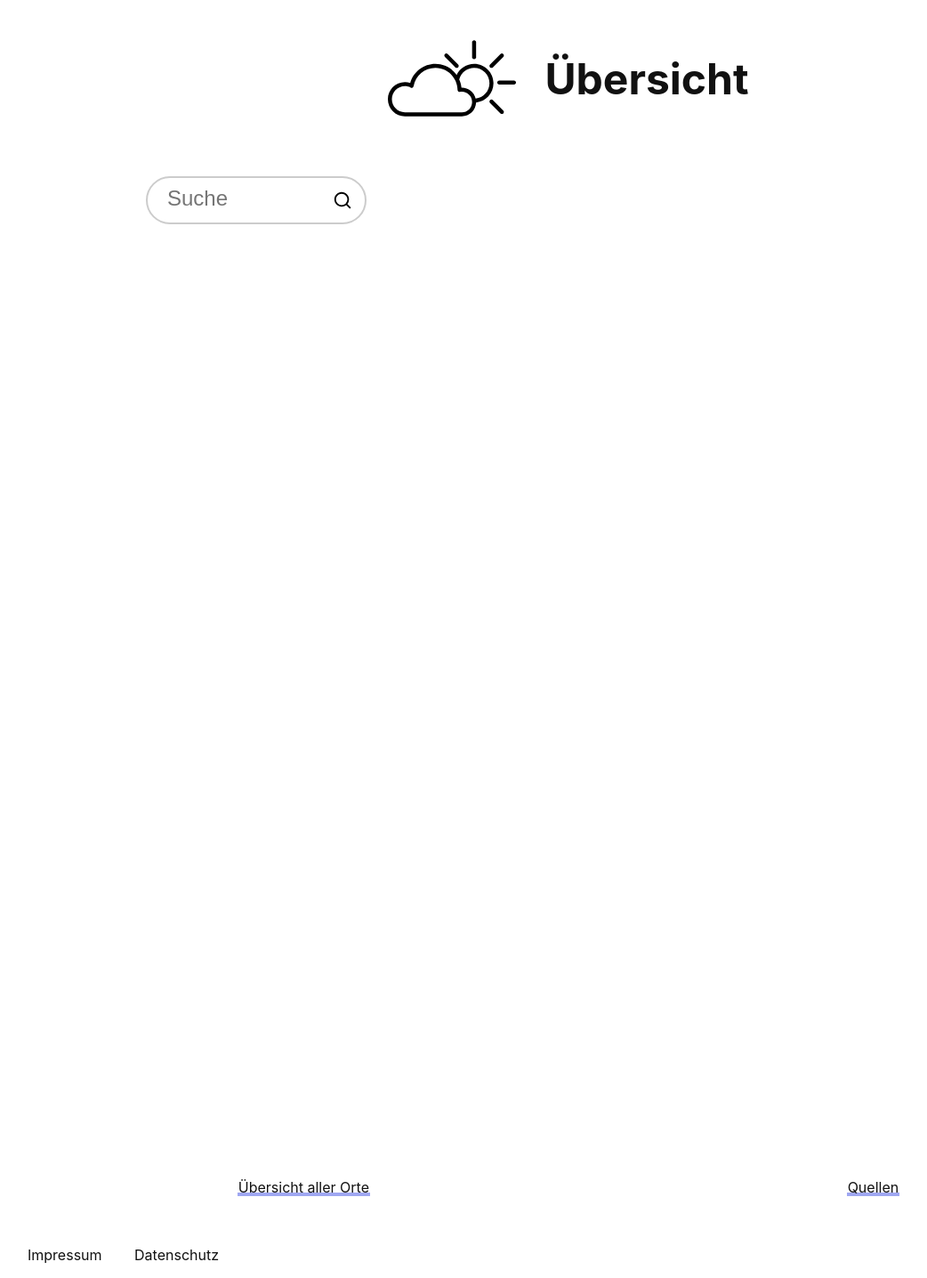
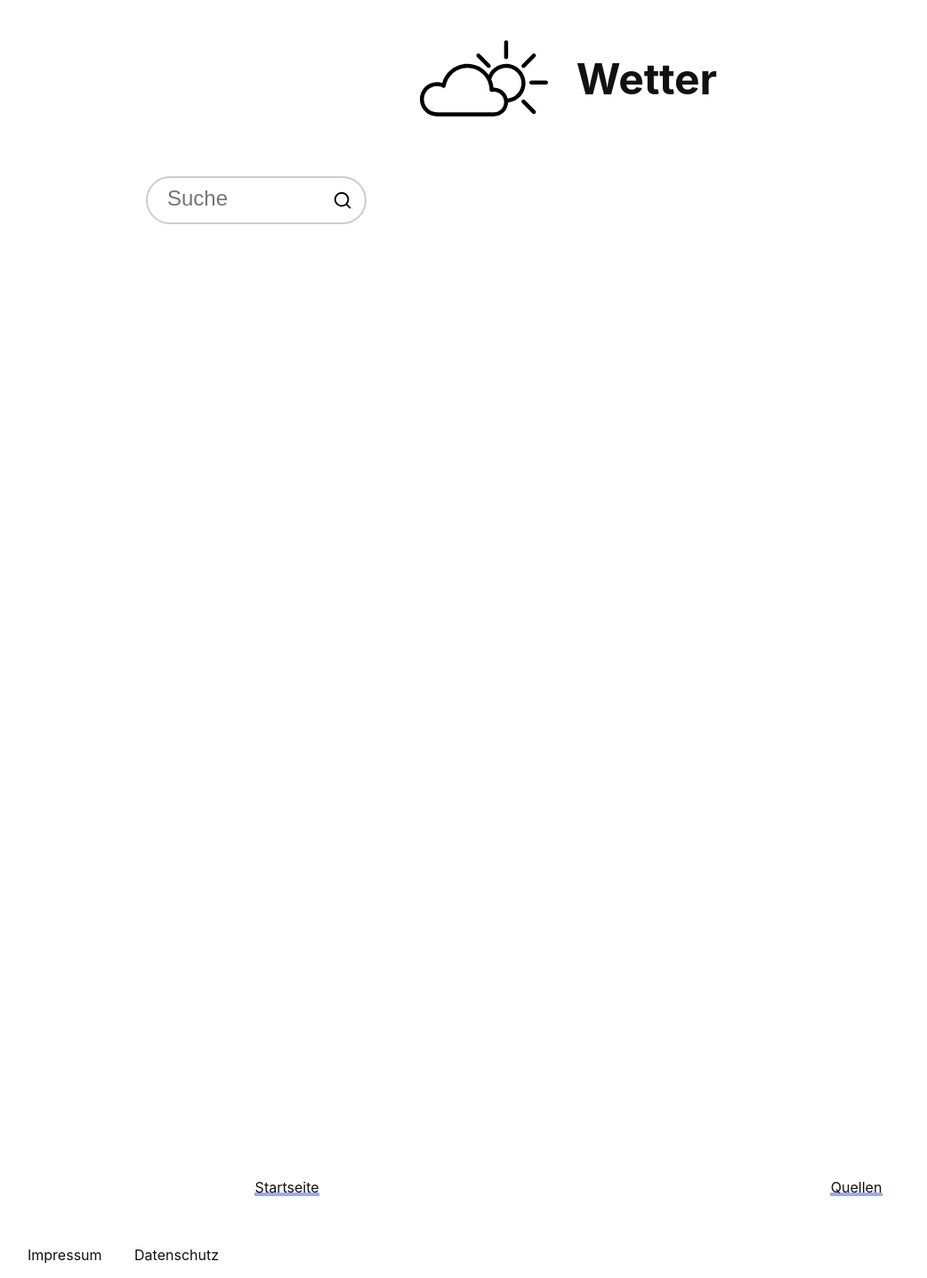
Before and after one commit to app-5ls-de/wetter, a Jekyll site: the page built from index.html, in a window 1280 px wide. Shown: the whole page at 89% size, without its empty margins (1-1043 px from the left). Built offline with Jekyll 4.4.1, drawn with Linux system fonts in a browser that asks for light colours.

Commit message:
Fix name of index.html site

```diff
--- a/_layouts/default.html
+++ b/_layouts/default.html
@@ -78,7 +78,7 @@
     </div>
     <div class="main" id="main">{{content}}</div>
     <div class="links">
-      <a href="/">Übersicht aller Orte</a>
+      <a href="/">Startseite</a>
       <a href="/quellen">Quellen</a>
     </div>
     <div class="legal">
--- a/index.html
+++ b/index.html
@@ -1,6 +1,6 @@
 ---
 layout: default
-title: Übersicht
+title: Wetter
 ---
 
 <div class="search">
```
